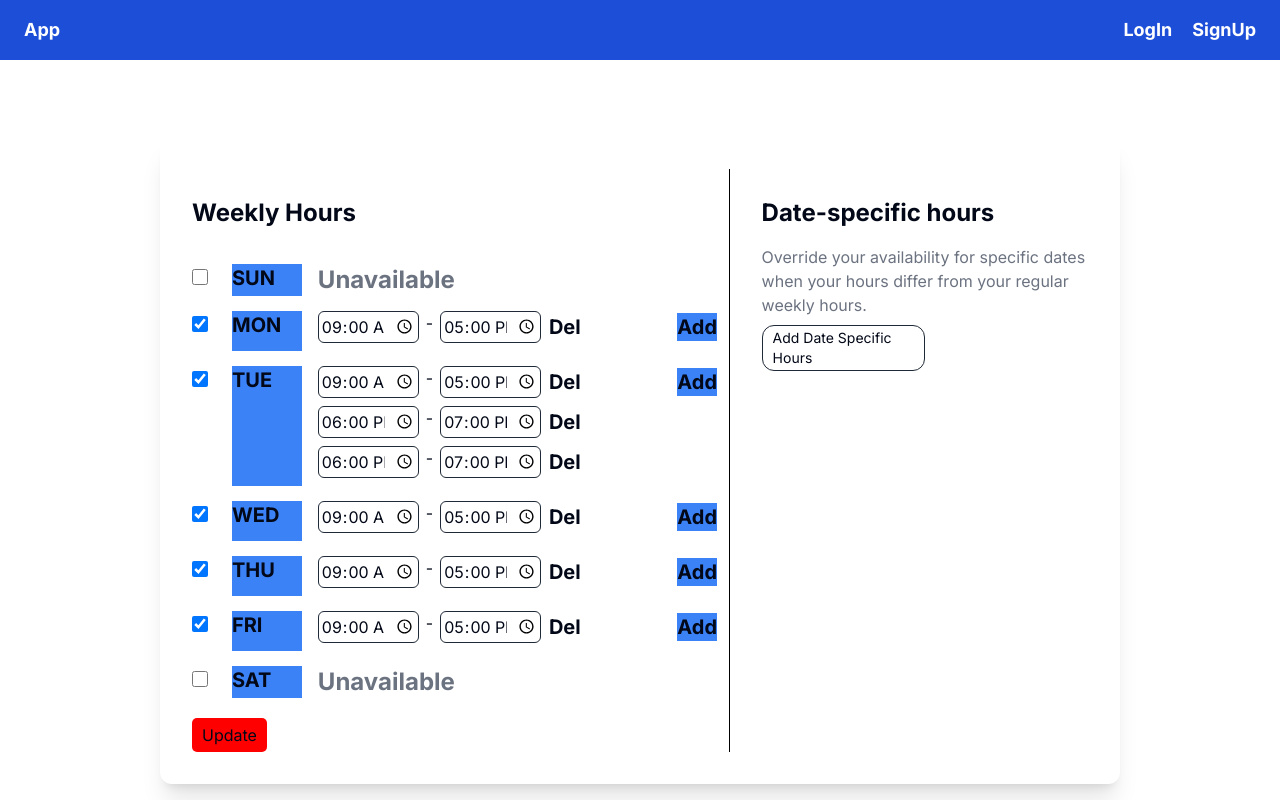
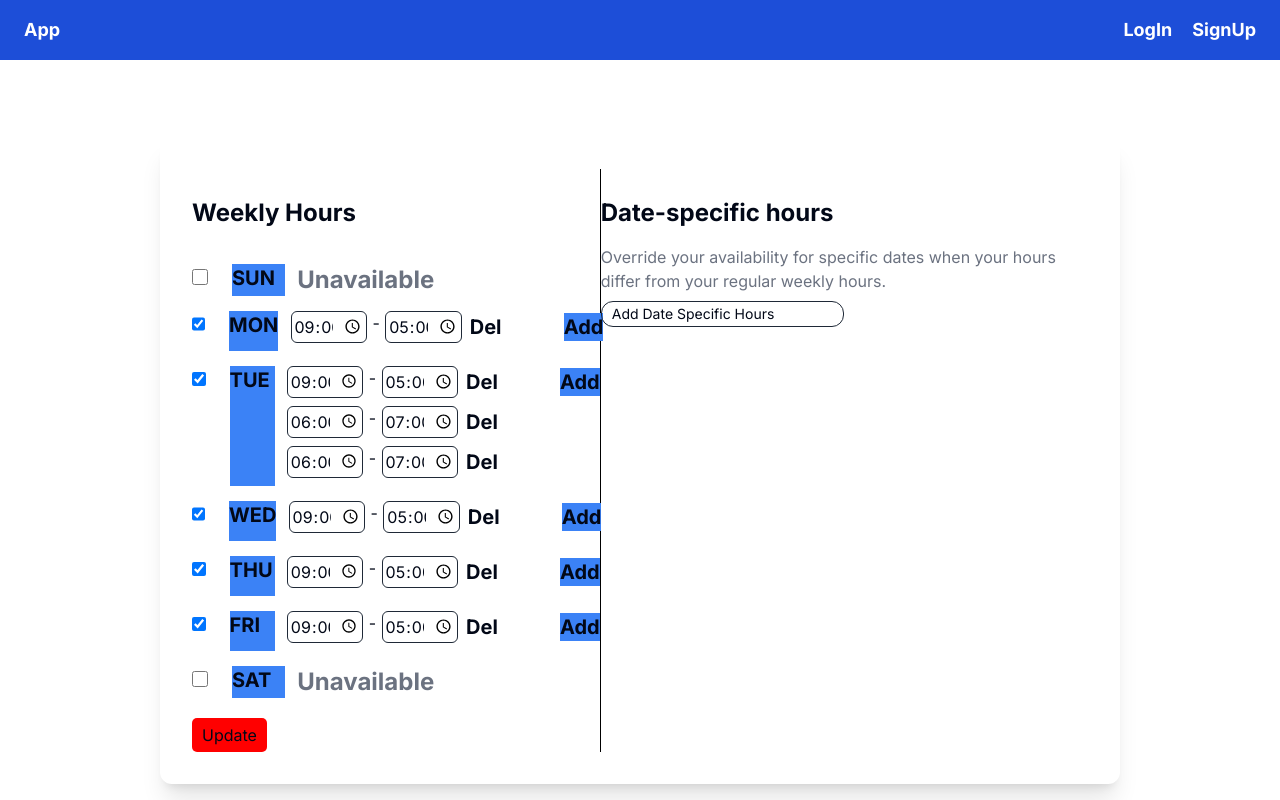
Before and after one commit to Nikhilh26/Meeting-Schuling-App, a Next.js app in the folder Front-End/my-app/: page /availability in a window 1280 px wide. Built offline with nearby package versions, Linux system fonts and the light colour scheme; no server answers.

Commit message:
[BUG]:Removed few statements that were causing errors and printing zero in the specific availability

```diff
--- a/Front-End/my-app/src/app/availability/page.js
+++ b/Front-End/my-app/src/app/availability/page.js
@@ -144,10 +144,7 @@ export default function page() {
                             }
 
                             {
-                                ((windowWidth >= 1100)
-                                    ||
-                                    (windowWidth < 1100 && showWeeklyHours))
-                                &&
+                                ((windowWidth >= 1100) || (windowWidth < 1100 && showWeeklyHours)) ?
                                     <>
                                         <div className='mt-10 w-[100%]'>
                                             {
@@ -171,6 +168,8 @@ export default function page() {
                                             <button style={btnClass} onClick={handleOnClick}> Update </button>
                                         </div>
                                     </>
+                                    :
+                                    <></>
                             }
 
                         </div>
@@ -178,7 +177,7 @@ export default function page() {
                         {
                             ((windowWidth >= 1100) || (windowWidth < 1100 && !showWeeklyHours))
                             &&
-                            <div className='w-[40%] pl-8'>
+                            <div className={`w-[${windowWidth >= 1100 ? '40%  pl-8' : '80%'}]`}>
                                 <SpecificHours />
                             </div>
                         }
```
Lines whose indentation alone changed are shown as unchanged.
